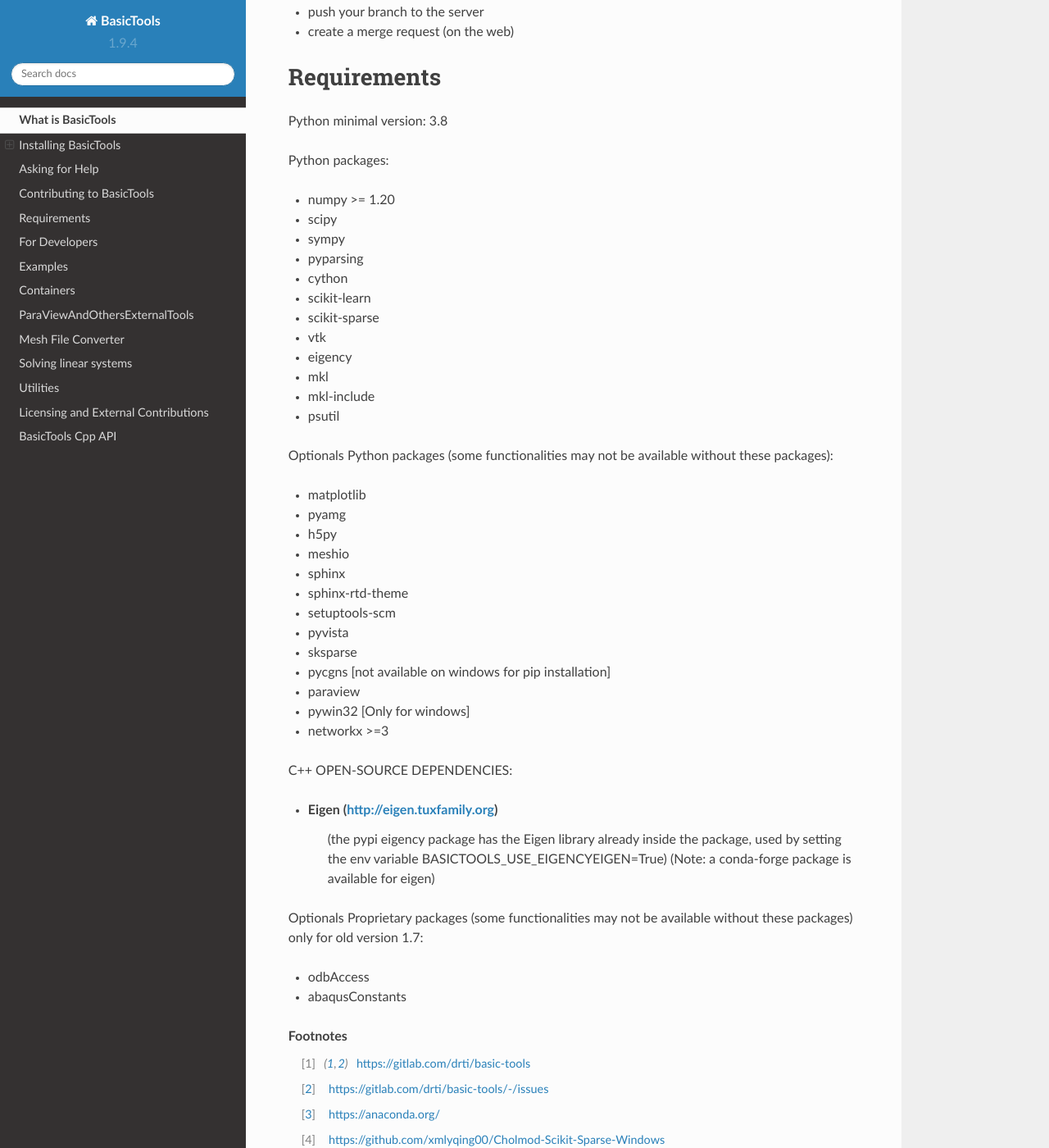
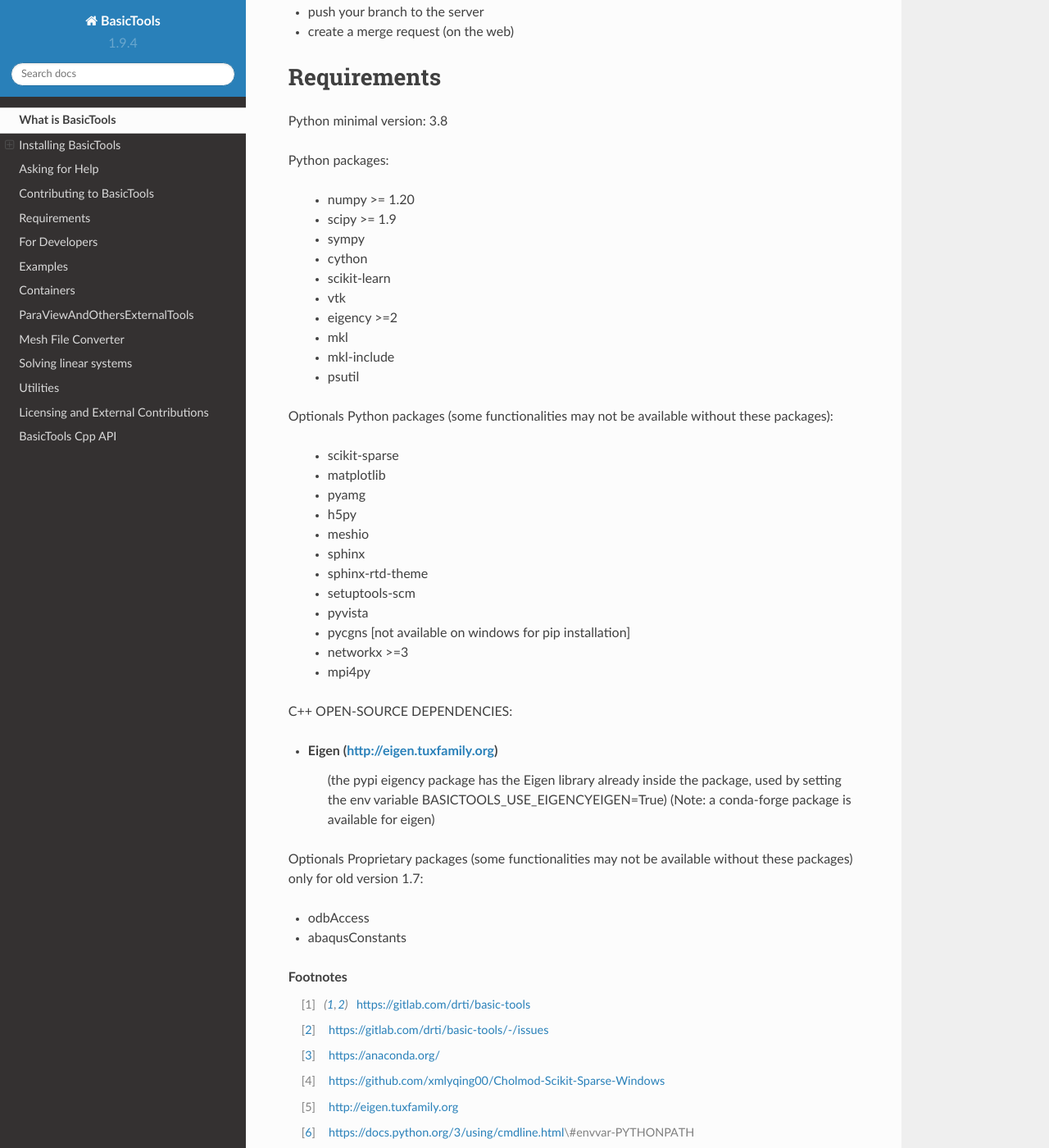
Before and after one commit to basileMarchand/basictools-frozen, a Sphinx documentation site: the page built from docs/Intro.rst, in a window 1280 px wide and 1400 px high, scrolled down 2824 px. Shown: the whole window at 82% size. Built offline with Sphinx 7.4.7 and the Read the Docs theme 2.0.0, drawn with Linux system fonts in a browser that asks for light colours; pages that are not in the unit, such as notebooks, are missing from menus.

```diff
--- a/docs/Intro.rst
+++ b/docs/Intro.rst
@@ -131,34 +131,31 @@ Python minimal version: 3.8
 
 Python packages:
 
-* numpy >= 1.20
-* scipy
-* sympy
-* pyparsing
-* cython
-* scikit-learn
-* scikit-sparse
-* vtk
-* eigency
-* mkl
-* mkl-include
-* psutil
+ * numpy >= 1.20
+ * scipy >= 1.9
+ * sympy
+ * cython
+ * scikit-learn
+ * vtk
+ * eigency >=2
+ * mkl
+ * mkl-include
+ * psutil
 
 Optionals Python packages (some functionalities may not be available without these packages):
 
-* matplotlib
-* pyamg
-* h5py
-* meshio
-* sphinx
-* sphinx-rtd-theme
-* setuptools-scm
-* pyvista
-* sksparse
-* pycgns [not available on windows for pip installation]
-* paraview
-* pywin32 [Only for windows]
-* networkx >=3
+  * scikit-sparse
+  * matplotlib
+  * pyamg
+  * h5py
+  * meshio
+  * sphinx
+  * sphinx-rtd-theme
+  * setuptools-scm
+  * pyvista
+  * pycgns [not available on windows for pip installation]
+  * networkx >=3
+  * mpi4py
 
 C++ OPEN-SOURCE DEPENDENCIES:
 
```
Also changed, not shown: README.md (+2 -4 lines), docs/environment_readthedocs.yml (+20 -14 lines), setup.cfg (+7 -7 lines), .gitlab-ci.yml, 2 other files.
